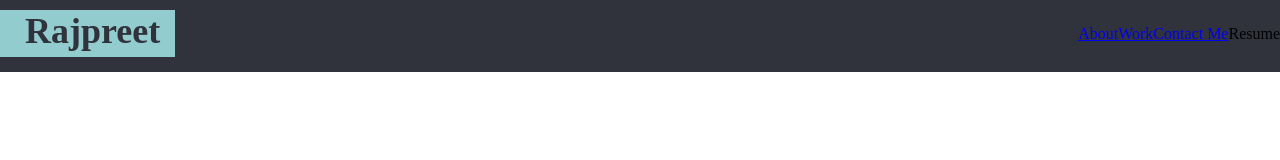
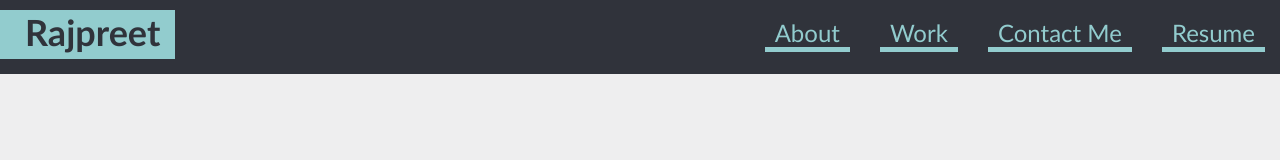
Before and after one commit to RajpreetKR/bootstrap-portfolio, a plain HTML site: page index.html in a window 1280 px wide. Drawn offline with Linux system fonts and the light colour scheme.

Commit message:
finalised nav style

```diff
--- a/css/style.css
+++ b/css/style.css
@@ -12,6 +12,12 @@
     padding: 0;
 }
 
+/* Body CSS */
+body {
+    font-family: 'Trebuchet MS', 'Lucida Sans Unicode', 'Lucida Grande', 'Lucida Sans', Arial, sans-serif;
+    background-color: rgb(238, 238, 239);
+}
+
 /* Header/Name CSS */
 header {
     display: flex;
@@ -22,7 +28,8 @@ header {
 }
 
 .name {
-    display: flex;
+    display: inline;
+    align-items: center;
     font-size: 36px;
     color: var(--secondary-color);
     background-color: var(--primary-color);
@@ -34,3 +41,13 @@ header {
     display: flex;
     justify-content: flex-end;
 }
+
+.nav-link {
+    display: inline;
+    text-decoration: none;
+    color: var(--primary-color);
+    font-size: 24px;
+    border-bottom: 5px solid;
+    padding: 0px 10px 0px 10px;
+    margin: 0px 15px 0px 15px;
+}
```
